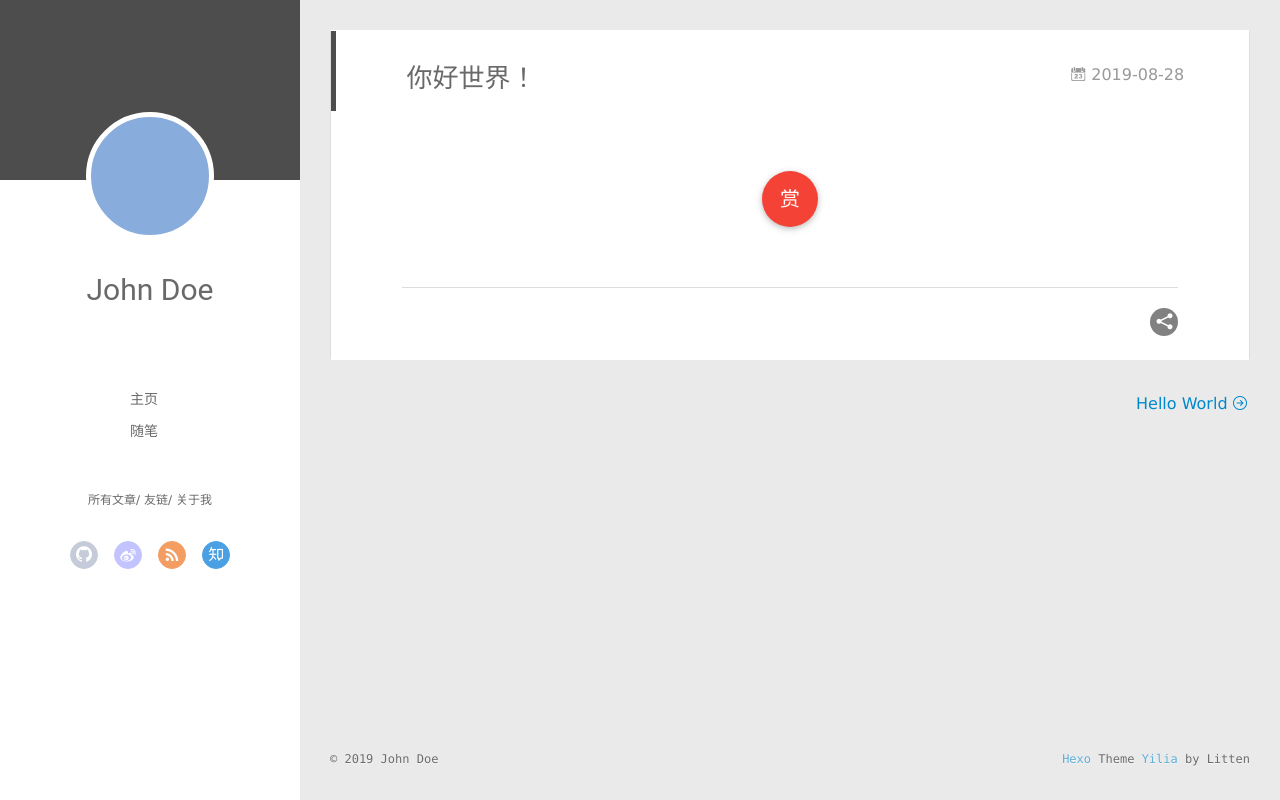
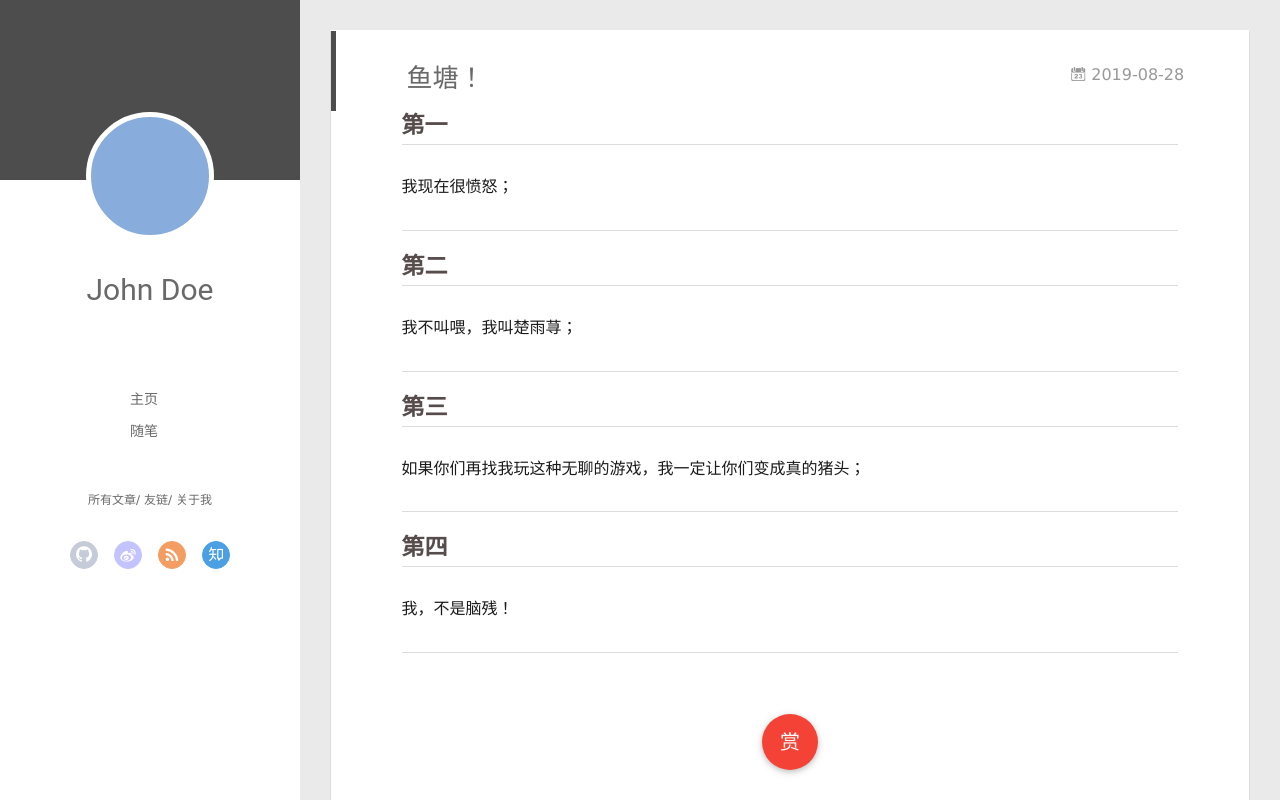
Before and after one commit to luoxiaonong/luoxiaonong.github.io, a plain HTML site: page 2019/08/28/你好世界！/index.html in a window 1280 px wide. Drawn offline with Linux system fonts and the light colour scheme; no server answers.

Commit message:
Site updated: 2019-08-28 23:56:05

```diff
--- a/2019/08/28/你好世界！/index.html
+++ b/2019/08/28/你好世界！/index.html
@@ -6,16 +6,19 @@
   <meta name="renderer" content="webkit">
   <meta http-equiv="X-UA-Compatible" content="IE=edge">
   <link rel="dns-prefetch" href="http://yoursite.com">
-  <title>你好世界！ | Hexo</title>
+  <title>鱼塘！ | Hexo</title>
   <meta name="viewport" content="width=device-width, initial-scale=1, maximum-scale=1">
-  <meta property="og:type" content="article">
-<meta property="og:title" content="你好世界！">
+  <meta name="description" content="第一我现在很愤怒；  第二我不叫喂，我叫楚雨荨；  第三如果你们再找我玩这种无聊的游戏，我一定让你们变成真的猪头；  第四我，不是脑残！">
+<meta property="og:type" content="article">
+<meta property="og:title" content="鱼塘！">
 <meta property="og:url" content="http://yoursite.com/2019/08/28/你好世界！/index.html">
 <meta property="og:site_name" content="Hexo">
+<meta property="og:description" content="第一我现在很愤怒；  第二我不叫喂，我叫楚雨荨；  第三如果你们再找我玩这种无聊的游戏，我一定让你们变成真的猪头；  第四我，不是脑残！">
 <meta property="og:locale" content="en">
-<meta property="og:updated_time" content="2019-08-28T15:00:38.417Z">
+<meta property="og:updated_time" content="2019-08-28T15:55:12.972Z">
 <meta name="twitter:card" content="summary">
-<meta name="twitter:title" content="你好世界！">
+<meta name="twitter:title" content="鱼塘！">
+<meta name="twitter:description" content="第一我现在很愤怒；  第二我不叫喂，我叫楚雨荨；  第三如果你们再找我玩这种无聊的游戏，我一定让你们变成真的猪头；  第四我，不是脑残！">
 
     <link rel="alternative" href="/atom.xml" title="Hexo" type="application/atom+xml">
 
@@ -158,7 +161,7 @@
 
 
     <h1 class="article-title" itemprop="name">
-      你好世界！
+      鱼塘！
     </h1>
 
 
@@ -171,6 +174,14 @@
 
     <div class="article-entry" itemprop="articleBody">
 
+        <h2 id="第一"><a href="#第一" class="headerlink" title="第一"></a>第一</h2><p>我现在很愤怒；</p>
+<hr>
+<h2 id="第二"><a href="#第二" class="headerlink" title="第二"></a>第二</h2><p>我不叫喂，我叫楚雨荨；</p>
+<hr>
+<h2 id="第三"><a href="#第三" class="headerlink" title="第三"></a>第三</h2><p>如果你们再找我玩这种无聊的游戏，我一定让你们变成真的猪头；</p>
+<hr>
+<h2 id="第四"><a href="#第四" class="headerlink" title="第四"></a>第四</h2><p>我，不是脑残！</p>
+<hr>
 
 
 
```
Also changed, not shown: 2019/08/28/hello-world/index.html (+1 -1 lines), archives/2019/08/index.html (+1 -1 lines), archives/2019/index.html (+1 -1 lines), archives/index.html (+1 -1 lines), index.html (+9 -1 lines).
